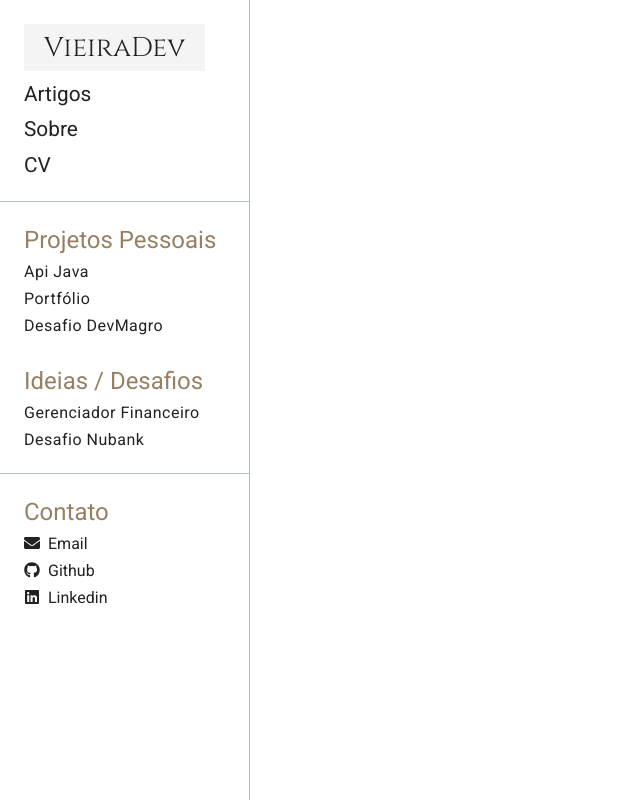
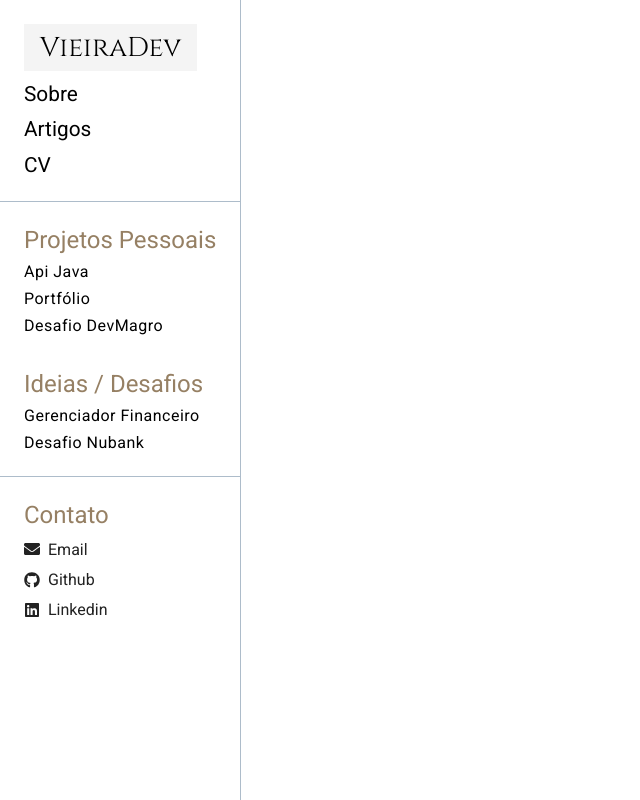
Before and after one commit to Gabriell0610/Portf-lio, a React (Vite) app: page / in a window 1280 px wide. Shown: the whole page, without its empty margins (0-640 px from the left). Built offline with nearby package versions, Linux system fonts and the light colour scheme.

Commit message:
feat: Arrumei o menu & Iniciar conteudo principal

```diff
--- a/package.json
+++ b/package.json
@@ -14,7 +14,8 @@
     "react-dom": "^18.3.1",
     "react-icon": "^1.0.0",
     "react-icons": "^5.3.0",
-    "react-router-dom": "^6.26.1"
+    "react-router-dom": "^6.26.1",
+    "styled-components": "^6.1.13"
   },
   "devDependencies": {
     "@eslint/js": "^9.9.0",
--- a/src/components/MenuComponent.jsx
+++ b/src/components/MenuComponent.jsx
@@ -9,11 +9,11 @@ const MenuComponent = () => {
   const navigate = useNavigate();
 
   return (
-    <aside className="menu">
+    <aside className="menu-main">
       <div className="menu-header menu-space">
         <h1 className="title-header">VieiraDev</h1>
+        <h3 onClick={() => navigate("/")}>Sobre</h3>
         <h3 onClick={() => navigate("/artigos")}>Artigos</h3>
-        <h3 onClick={() => navigate("/")}>Sobre</h3>
         <h3>CV</h3>
       </div>
 
@@ -24,7 +24,7 @@ const MenuComponent = () => {
           <ButtonMenuComponent title="Portfólio" />
           <ButtonMenuComponent title="Desafio DevMagro" />
         </div>
-        <div className="container second-container">
+        <div className="container mt-3">
           <h3>Ideias / Desafios</h3>
           <ButtonMenuComponent title="Gerenciador Financeiro  " />
           <ButtonMenuComponent title="Desafio Nubank" />
--- a/src/pages/about/About.jsx
+++ b/src/pages/about/About.jsx
@@ -4,7 +4,12 @@ import MenuComponent from "../../components/MenuComponent";
 const About = () => {
   return (
     <div>
-      <MenuComponent />
+      <main className="main-container">
+        <MenuComponent />
+        <div className="content-main">
+          <div className="description-about"></div>
+        </div>
+      </main>
     </div>
   );
 };
--- a/src/styles/components/left-menu.scss
+++ b/src/styles/components/left-menu.scss
@@ -1,19 +1,10 @@
 @import "../variables.scss";
 
-.menu {
-  position: fixed;
+.menu-main {
   height: 100vh;
-  width: 250px;
   border-right: 1px solid $color-border;
-  color: $color-text;
 
   .menu-header {
-    h3 {
-      font-weight: 400;
-      font-size: 1.3rem;
-      cursor: pointer;
-    }
-
     .title-header {
       background-color: $color-gray-weak;
       width: 90%;
@@ -22,6 +13,12 @@
       cursor: pointer;
       text-align: center;
       font-size: 1.7rem;
+    }
+
+    h3 {
+      font-weight: 400;
+      font-size: 1.3rem;
+      cursor: pointer;
     }
   }
 
@@ -38,17 +35,13 @@
         color: $color-titles;
       }
     }
-
-    .second-container {
-      margin-top: 1.3rem;
-    }
   }
 
   .social-menu {
+    padding: 1.5rem;
     display: flex;
     flex-direction: column;
-    padding: 1.5rem;
-    gap: 0.5rem;
+    gap: 0.7rem;
 
     h3 {
       font-weight: 400;
@@ -72,3 +65,11 @@
     }
   }
 }
+
+.menu-space {
+  border-bottom: 1px solid $color-border;
+  display: flex;
+  flex-direction: column;
+  gap: 0.7rem;
+  padding: 1.5rem;
+}
--- a/src/styles/main.scss
+++ b/src/styles/main.scss
@@ -8,10 +8,33 @@
   box-sizing: border-box;
 }
 
-.menu-space {
+// .menu-space {
+//   padding: 1.5rem;
+//   display: flex;
+//   flex-direction: column;
+//   gap: 0.7rem;
+//   border-bottom: 1px solid $color-border;
+// }
+
+@import "./variables.scss";
+.main-container {
+  display: flex;
+  flex-direction: row;
+  justify-content: center;
+  align-items: center;
+  height: 100vh;
+}
+
+.content-main {
+  flex-grow: 1;
+  height: 100vh;
   padding: 1.5rem;
-  display: flex;
-  flex-direction: column;
-  gap: 0.7rem;
-  border-bottom: 1px solid $color-border;
 }
+
+.mt {
+  @for $i from 1 to 10 {
+    &-#{ $i } {
+      margin-top: #{$i}vh;
+    }
+  }
+}
```
Also changed, not shown: src/components/ProjectDetails.jsx (+10 -0 lines), src/styles/components/about-component.scss (added), 1 other file (tests, documents, lock files or other folders).
